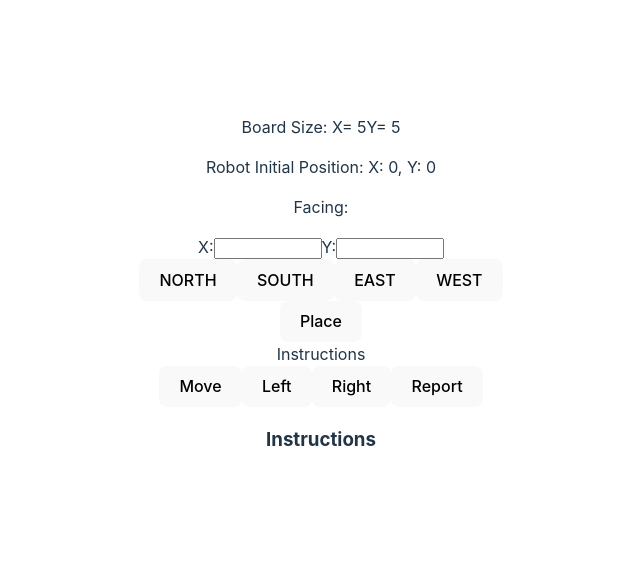
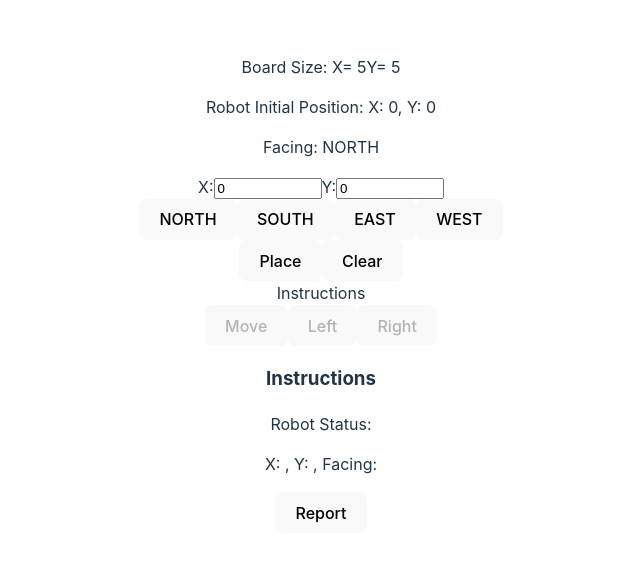
Before and after one commit to incari/ToyRobot, a React (Vite) app: page / in a window 1280 px wide. Shown: the part 106-668 px from the top of the page, without its empty margins (319-959 px from the left). Built offline with nearby package versions, Linux system fonts and the light colour scheme.

Commit message:
feat: :sparkles: Adding Robot controller logic and improving workflows

```diff
--- a/src/App.tsx
+++ b/src/App.tsx
@@ -3,7 +3,7 @@ import "./App.css";
 import CoordinatesInput from "./components/CoordinatesInput";
 import { ToggleButtons } from "./components/ToggleButtons";
 import { InstructionsList } from "./components/InstructionList";
-// import { RobotController } from "./components/RobotController";
+import { RobotController } from "./components/RobotController";
 
 export type Position = {
   x: number;
@@ -18,8 +18,7 @@ const BOARD_SIZE_Y = 5;
 const App: React.FC = () => {
   const [robotPosition, setRobotPosition] = useState<Position>({ x: 0, y: 0 });
   const [selectedDirection, setSelectedDirection] =
-    useState<null | SelectedDirection>(null);
-
+    useState<SelectedDirection>("NORTH");
   const [instructions, setInstructions] = useState<string[]>([]);
 
   const addInstruction = (instruction: string) => {
@@ -29,7 +28,11 @@ const App: React.FC = () => {
   const handleCoordinatesChange = (axis: "x" | "y", value: number) => {
     if (axis === "x") {
       // Restrict x coordinate to be below BOARD_SIZE_X
-      value = Math.min(BOARD_SIZE_X, value);
+      value = Math.min(BOARD_SIZE_X - 1, value);
+    }
+    if (axis === "y") {
+      // Restrict x coordinate to be below BOARD_SIZE_X
+      value = Math.min(BOARD_SIZE_Y - 1, value);
     }
 
     setRobotPosition((prevPosition) => ({
@@ -41,13 +44,11 @@ const App: React.FC = () => {
   const handlePlaceRobot = () => {
     // Clear previous instruction to start again
     setInstructions([]);
-
+    setRobotPosition({ x: 0, y: 0 });
     addInstruction(
       `PLACE ${robotPosition.x},${robotPosition.y},${selectedDirection}`
     );
   };
-
-  const handleReport = () => {};
 
   return (
     <div className="App">
@@ -63,6 +64,8 @@ const App: React.FC = () => {
         onChange={handleCoordinatesChange}
         maxX={BOARD_SIZE_X}
         maxY={BOARD_SIZE_Y}
+        xValue={robotPosition.x}
+        yValue={robotPosition.y}
       />
       <ToggleButtons
         selected={selectedDirection}
@@ -70,21 +73,43 @@ const App: React.FC = () => {
       />
 
       <button onClick={handlePlaceRobot}>Place</button>
+      <button
+        onClick={() => {
+          setInstructions([]);
+          setRobotPosition({ x: 0, y: 0 });
+        }}
+      >
+        Clear
+      </button>
 
       <div>Instructions</div>
 
-      <button onClick={() => addInstruction("MOVE")}>Move</button>
-      <button onClick={() => addInstruction("LEFT")}>Left</button>
-      <button onClick={() => addInstruction("RIGHT")}>Right</button>
-      <button onClick={handleReport}>Report</button>
+      <button
+        disabled={Boolean(instructions.length === 0)}
+        onClick={() => addInstruction("MOVE")}
+      >
+        Move
+      </button>
+      <button
+        disabled={Boolean(instructions.length === 0)}
+        onClick={() => addInstruction("LEFT")}
+      >
+        Left
+      </button>
+      <button
+        disabled={Boolean(instructions.length === 0)}
+        onClick={() => addInstruction("RIGHT")}
+      >
+        Right
+      </button>
 
       <InstructionsList instructions={instructions} />
-      {/* add logic
+
       <RobotController
         instructions={instructions}
         BOARD_SIZE_X={BOARD_SIZE_X}
         BOARD_SIZE_Y={BOARD_SIZE_Y}
-  /> */}
+      />
     </div>
   );
 };
--- a/src/components/CoordinatesInput.tsx
+++ b/src/components/CoordinatesInput.tsx
@@ -7,9 +7,17 @@ type ChangeCoord = {
   onChange: (axis: "x" | "y", value: number) => void;
   maxX: number;
   maxY: number;
+  xValue: number;
+  yValue: number;
 };
 
-export const CoordinatesInput = ({ onChange, maxX, maxY }: ChangeCoord) => {
+export const CoordinatesInput = ({
+  onChange,
+  maxX,
+  maxY,
+  xValue = 0,
+  yValue = 0,
+}: ChangeCoord) => {
   const handleCoordinatesChange = (axis: "x" | "y", value: string) => {
     let parsedValue = parseInt(value, 10) || 0;
 
@@ -26,6 +34,7 @@ export const CoordinatesInput = ({ onChange, maxX, maxY }: ChangeCoord) => {
     <div>
       <label>X:</label>
       <input
+        value={xValue}
         style={{ minWidth: 100 }}
         type="number"
         onChange={(e) => handleCoordinatesChange("x", e.target.value)}
@@ -34,6 +43,7 @@ export const CoordinatesInput = ({ onChange, maxX, maxY }: ChangeCoord) => {
       />
       <label>Y:</label>
       <input
+        value={yValue}
         style={{ minWidth: 100 }}
         type="number"
         onChange={(e) => handleCoordinatesChange("y", e.target.value)}
--- /dev/null
+++ b/src/components/RobotController.tsx
@@ -0,0 +1,105 @@
+import React, { useState } from "react";
+import { Position, SelectedDirection } from "../App";
+
+type RobotControllerProps = {
+  instructions: string[];
+  BOARD_SIZE_X: number;
+  BOARD_SIZE_Y: number;
+};
+type Report = {
+  position: {
+    x: number;
+    y: number;
+  };
+  direction: SelectedDirection;
+};
+export const RobotController: React.FC<RobotControllerProps> = ({
+  instructions,
+  BOARD_SIZE_X,
+  BOARD_SIZE_Y,
+}) => {
+  const [report, setReport] = useState<null | Report>(null);
+
+  const processInstructions = () => {
+    let newPosition = { x: 0, y: 0 };
+    let newDirection: SelectedDirection = "NORTH";
+
+    instructions.forEach((instruction, index) => {
+      if (instruction.startsWith("PLACE")) {
+        const [, position] = instruction.split(" ");
+        const initialPositions = position.split(",");
+
+        if (initialPositions.length === 3) {
+          const [x, y, direction] = initialPositions;
+          // Check that the direction is valid
+          if (["NORTH", "EAST", "SOUTH", "WEST"].includes(direction)) {
+            newPosition = { x: parseInt(x), y: parseInt(y) };
+            newDirection = direction as SelectedDirection;
+          }
+        }
+      }
+      if (index !== 0) {
+        switch (instruction) {
+          case "MOVE":
+            newPosition = move(newPosition, newDirection);
+            break;
+          case "RIGHT":
+            newDirection = rotate(newDirection, instruction);
+            break;
+          case "LEFT":
+            newDirection = rotate(newDirection, instruction);
+            break;
+          default:
+            console.log("Invalid instruction");
+        }
+      }
+    });
+    setReport({ position: newPosition, direction: newDirection });
+  };
+
+  const move = (position: Position, direction: SelectedDirection): Position => {
+    const { x, y } = position;
+    switch (direction) {
+      case "NORTH":
+        return { ...position, y: Math.min(y + 1, BOARD_SIZE_Y - 1) };
+      case "SOUTH":
+        return { ...position, y: Math.max(y - 1, 0) };
+      case "EAST":
+        return { ...position, x: Math.min(x + 1, BOARD_SIZE_X - 1) };
+      case "WEST":
+        return { ...position, x: Math.max(x - 1, 0) };
+      default:
+        return position;
+    }
+  };
+
+  const rotate = (
+    currentDirection: SelectedDirection,
+    instruction: string
+  ): SelectedDirection => {
+    const directions: SelectedDirection[] = ["NORTH", "EAST", "SOUTH", "WEST"];
+
+    const currentIndex = currentDirection
+      ? directions.indexOf(currentDirection)
+      : 0;
+    const nextIndex =
+      instruction === "LEFT" ? (currentIndex + 3) % 4 : (currentIndex + 1) % 4;
+    return directions[nextIndex];
+  };
+
+  const handleReportClick = () => {
+    // Call processInstructions only when the "Report" button is clicked
+    processInstructions();
+  };
+
+  return (
+    <div>
+      <p>Robot Status:</p>
+      <p>
+        X: {report?.position.x}, Y: {report?.position.y}, Facing:{" "}
+        {report?.direction}
+      </p>
+      <button onClick={handleReportClick}>Report</button>
+    </div>
+  );
+};
--- a/src/components/ToggleButtons.tsx
+++ b/src/components/ToggleButtons.tsx
@@ -2,7 +2,7 @@ type DirectionOptions = "NORTH" | "SOUTH" | "EAST" | "WEST";
 
 type ToggleButtonsProps = {
   selected: DirectionOptions | null;
-  onChange: (option: DirectionOptions | null) => void;
+  onChange: (option: DirectionOptions) => void;
 };
 
 export const ToggleButtons: React.FC<ToggleButtonsProps> = ({
@@ -10,7 +10,7 @@ export const ToggleButtons: React.FC<ToggleButtonsProps> = ({
   onChange,
 }) => {
   const handleButtonClick = (option: DirectionOptions) => {
-    onChange(option === selected ? null : option);
+    onChange(option);
   };
 
   return (
```
